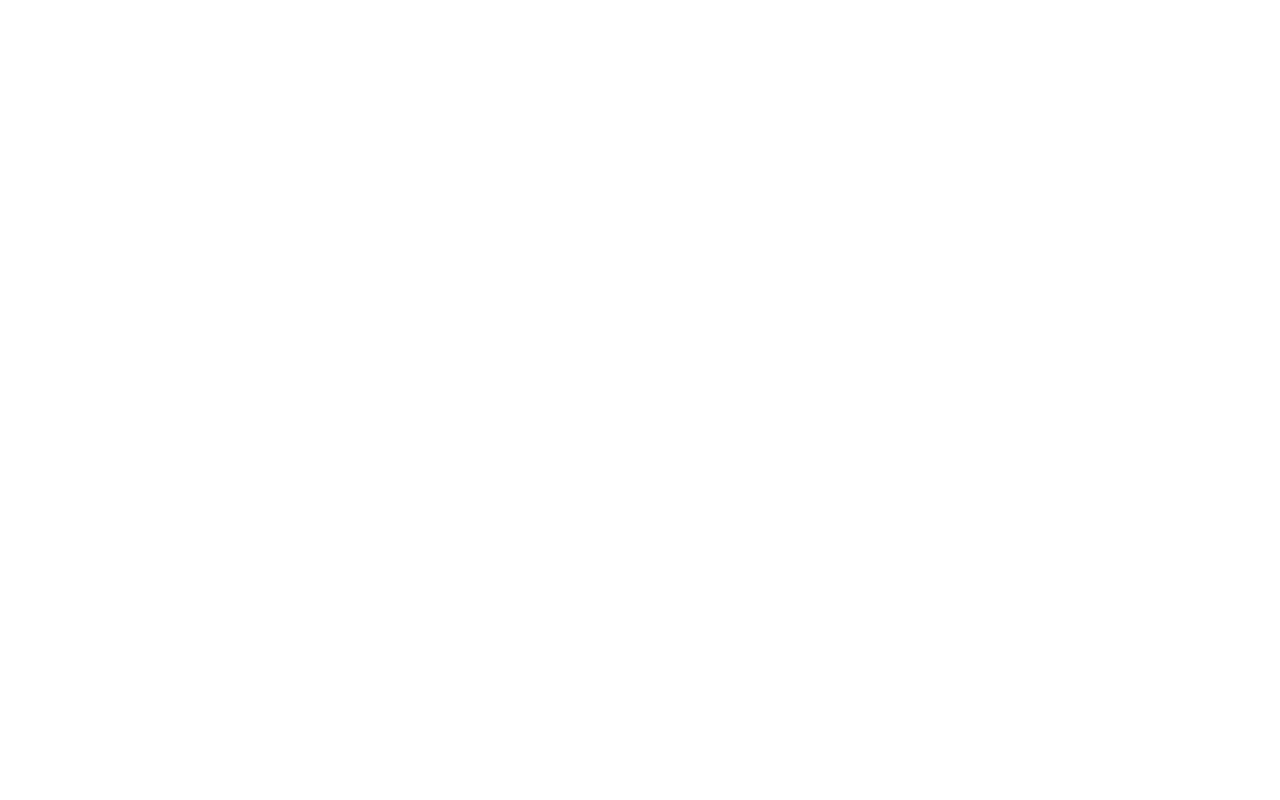
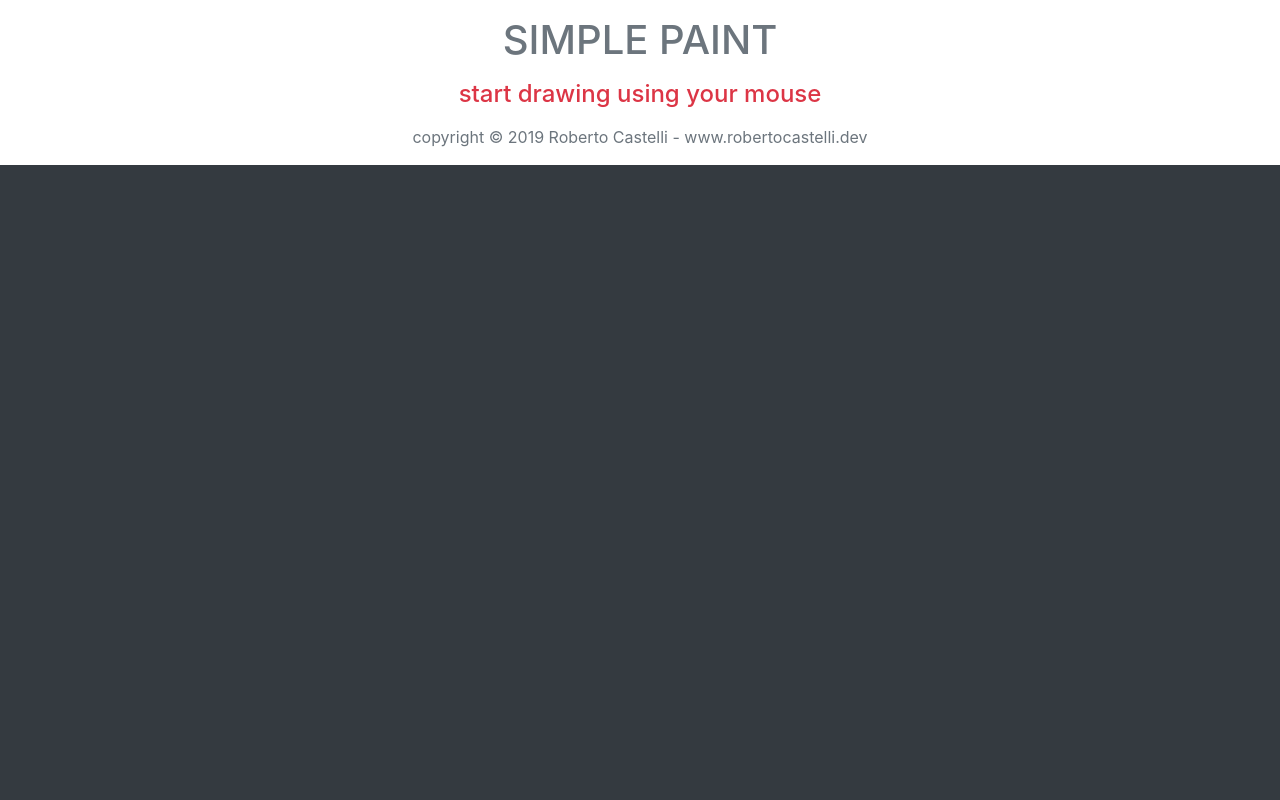
Before and after one commit to RobertoCastelli/simple-paint, a plain HTML site: page index.html in a window 1280 px wide. Shown: the top 800 px of the page. Drawn offline with nearby package versions, Linux system fonts and the light colour scheme.

Commit message:
Improved aesthetics

```diff
--- a/index.html
+++ b/index.html
@@ -1,15 +1,25 @@
 <!DOCTYPE html>
 <html lang="en">
+
 <head>
     <meta charset="UTF-8">
     <meta name="viewport" content="width=device-width, initial-scale=1.0">
     <meta http-equiv="X-UA-Compatible" content="ie=edge">
-    <title>PAINTZ</title>
+    <link rel="stylesheet" href="https://stackpath.bootstrapcdn.com/bootstrap/4.3.1/css/bootstrap.min.css"
+        integrity="sha384-ggOyR0iXCbMQv3Xipma34MD+dH/1fQ784/j6cY/iJTQUOhcWr7x9JvoRxT2MZw1T" crossorigin="anonymous">
+    <title>Simple Paint</title>
 </head>
+
 <body>
+    <div class="container text-center">
+        <h1 class="my-3 text-muted">SIMPLE PAINT</h1>
+        <h4 class="my-3 text-danger">start drawing using your mouse</h4>
+        <p class=" text-muted">copyright &copy; 2019 Roberto Castelli - www.robertocastelli.dev</p>
+    </div>
+    <canvas class="bg-dark text-center" id="myCanvas" width="800" height="800"></canvas>
 
-    <canvas id="myCanvas" width="800" height="800"></canvas>
 
     <script src="js/app.js"></script>
 </body>
+
 </html>
```
